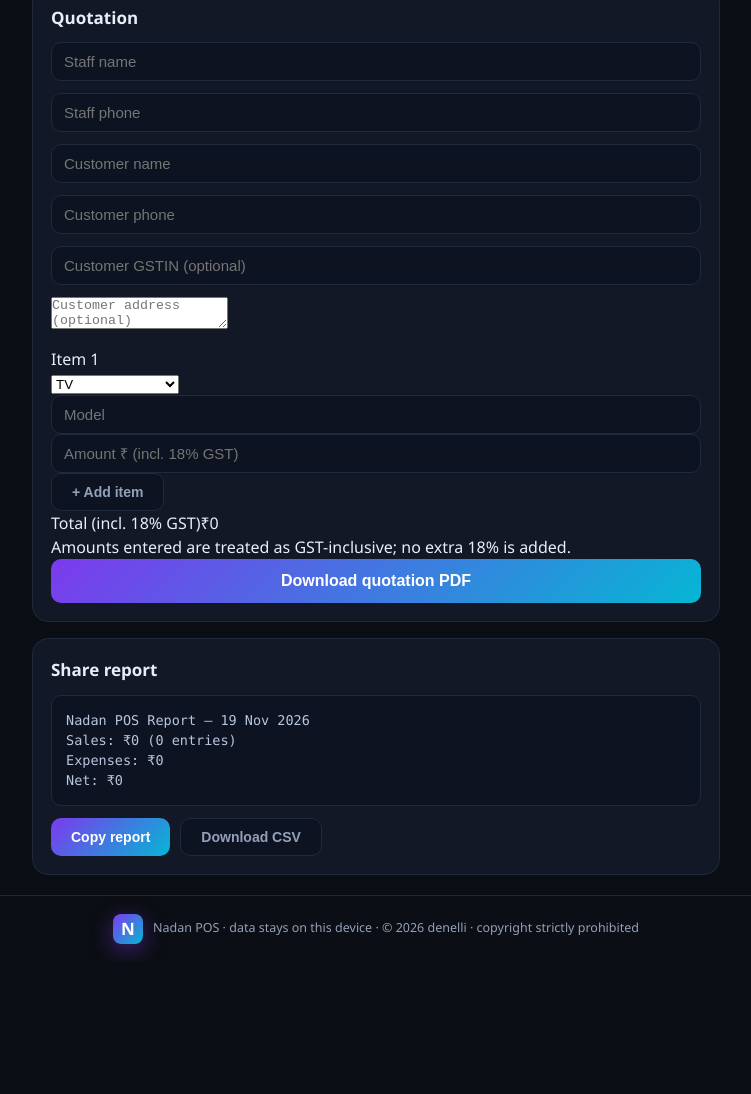
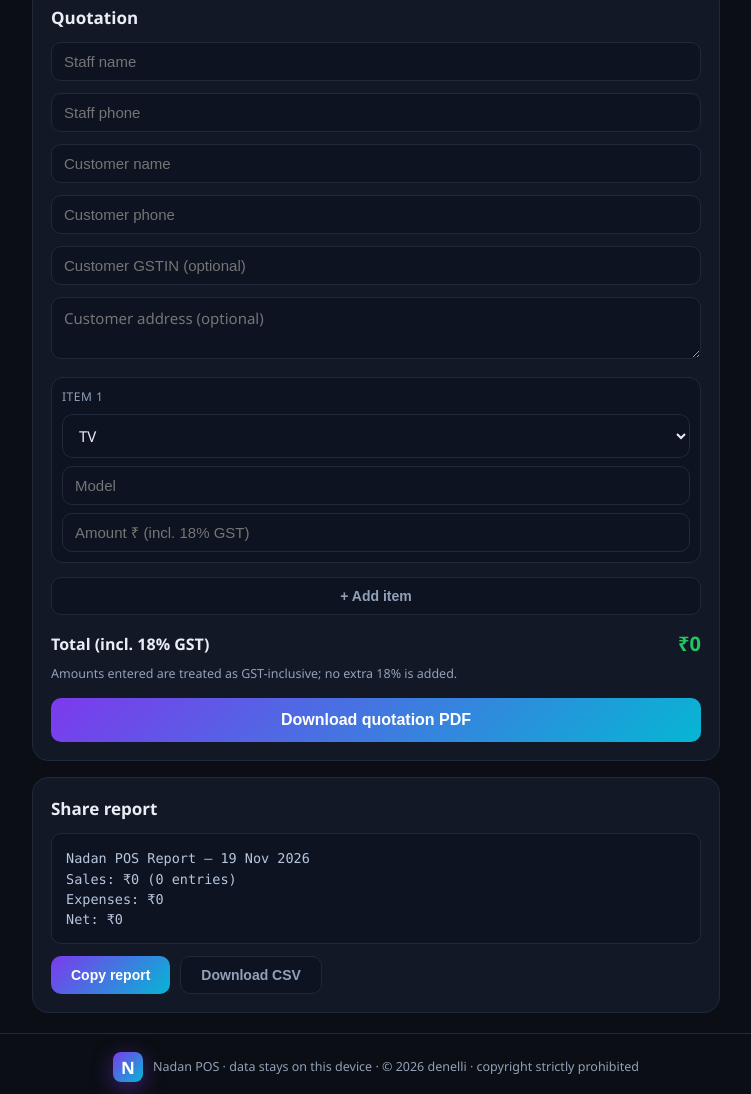
Before and after one commit to shamilhabeebnelli/kada-daily, a plain HTML site: page index.html in a window 1280 px wide. Shown: the part 1127-2221 px from the top of the page, without its empty margins (264-1015 px from the left). Before the commit the page ends 2089 px from the top, so only its background shows below. Drawn offline with Linux system fonts and the light colour scheme.

Commit message:
Update style.css

```diff
--- a/style.css
+++ b/style.css
@@ -136,3 +136,28 @@ input:focus { border-color: var(--kd-b); }
 @media (max-width: 560px) {
   .kd-grid { grid-template-columns: repeat(2, 1fr); }
 }
+
+/* quotation */
+select, textarea {
+  background: #0d1320; border: 1px solid var(--kd-line); color: var(--kd-text);
+  border-radius: 10px; padding: 10px 12px; font-size: 15px; outline: none; width: 100%;
+  font-family: inherit;
+}
+select:focus, textarea:focus { border-color: var(--kd-b); }
+textarea { resize: vertical; }
+.kd-q-row {
+  display: grid; grid-template-columns: 1fr; gap: 8px; margin-bottom: 10px;
+  background: #0d1320; border: 1px solid var(--kd-line); border-radius: 12px; padding: 10px;
+}
+.kd-q-rowhead { display: flex; justify-content: space-between; align-items: center; }
+.kd-q-rowhead span { font-size: 12px; color: var(--kd-dim); text-transform: uppercase; letter-spacing: .5px; }
+.kd-q-del {
+  background: none; border: none; color: var(--kd-red); font-size: 13px; cursor: pointer; padding: 2px 6px;
+}
+.kd-q-addrowbtn { width: 100%; margin: 4px 0 14px; }
+.kd-q-totalrow {
+  display: flex; justify-content: space-between; align-items: center;
+  font-size: 16px; font-weight: 700; margin-bottom: 6px;
+}
+.kd-q-total { color: var(--kd-green); font-size: 20px; }
+.kd-q-gstpart { color: var(--kd-dim); font-size: 12.5px; margin-bottom: 14px; }
```
